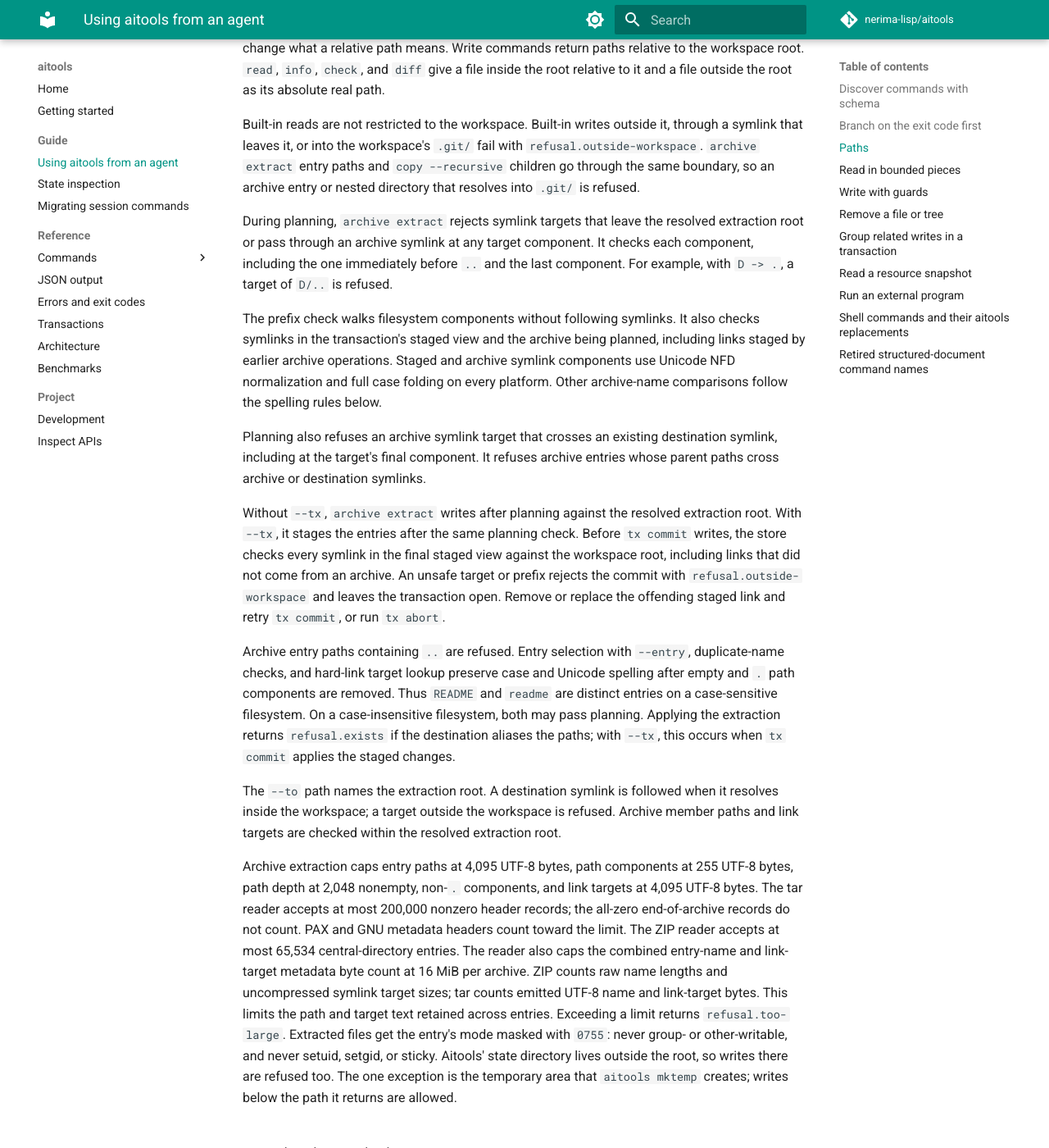
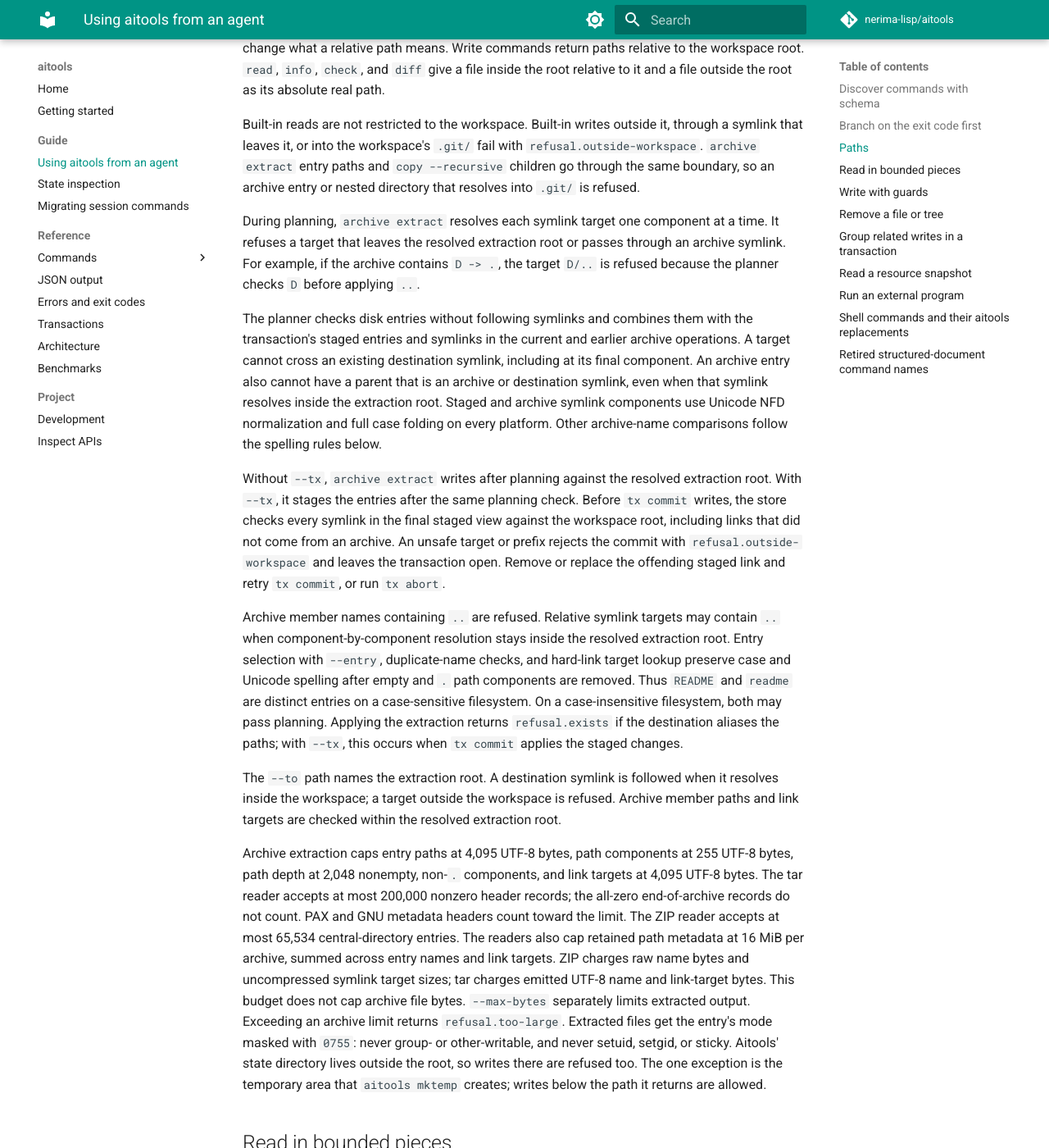
Before and after one commit to nerima-lisp/aitools, an MkDocs documentation site: the page built from docs/src/guide/agents.md, in a window 1280 px wide and 1400 px high, scrolled down 1191 px. Shown: the whole window at 82% size. Built offline with MkDocs 1.6.1 and Material for MkDocs 9.7.7, drawn with Linux system fonts in a browser that asks for light colours; comment, search, counter and statistics services are not loaded.

Commit message:
docs: clarify archive path and metadata limits

```diff
--- a/docs/src/guide/agents.md
+++ b/docs/src/guide/agents.md
@@ -50,22 +50,20 @@ symlink that leaves it, or into the workspace's `.git/` fail with
 `copy --recursive` children go through the same boundary, so an archive entry
 or nested directory that resolves into `.git/` is refused.
 
-During planning, `archive extract` rejects symlink targets that leave the
-resolved extraction root or pass through an archive symlink at any target
-component. It checks each component, including the one immediately before
-`..` and the last component. For example, with `D -> .`, a target of `D/..` is
-refused.
+During planning, `archive extract` resolves each symlink target one component
+at a time. It refuses a target that leaves the resolved extraction root or
+passes through an archive symlink. For example, if the archive contains
+`D -> .`, the target `D/..` is refused because the planner checks `D` before
+applying `..`.
 
-The prefix check walks filesystem components without following symlinks. It
-also checks symlinks in the transaction's staged view and the archive being
-planned, including links staged by earlier archive operations. Staged and
-archive symlink components use Unicode NFD normalization and full case folding
-on every platform. Other archive-name comparisons follow the spelling rules
-below.
-
-Planning also refuses an archive symlink target that crosses an existing
-destination symlink, including at the target's final component. It refuses
-archive entries whose parent paths cross archive or destination symlinks.
+The planner checks disk entries without following symlinks and combines them
+with the transaction's staged entries and symlinks in the current and earlier
+archive operations. A target cannot cross an existing destination symlink,
+including at its final component. An archive entry also cannot have a parent
+that is an archive or destination symlink, even when that symlink resolves
+inside the extraction root. Staged and archive symlink components use Unicode
+NFD normalization and full case folding on every platform. Other archive-name
+comparisons follow the spelling rules below.
 
 Without `--tx`, `archive extract` writes after planning against the resolved
 extraction root. With `--tx`, it stages the entries after the same planning
@@ -75,9 +73,11 @@ an archive. An unsafe target or prefix rejects the commit with
 `refusal.outside-workspace` and leaves the transaction open. Remove or replace
 the offending staged link and retry `tx commit`, or run `tx abort`.
 
-Archive entry paths containing `..` are refused. Entry selection with
-`--entry`, duplicate-name checks, and hard-link target lookup preserve case and
-Unicode spelling after empty and `.` path components are removed. Thus
+Archive member names containing `..` are refused. Relative symlink targets may
+contain `..` when component-by-component resolution stays inside the resolved
+extraction root. Entry selection with `--entry`, duplicate-name checks, and
+hard-link target lookup preserve case and Unicode spelling after empty and `.`
+path components are removed. Thus
 `README` and `readme` are distinct entries on a case-sensitive filesystem. On
 a case-insensitive filesystem, both may pass planning. Applying the extraction
 returns `refusal.exists` if the destination aliases the paths; with `--tx`,
@@ -93,11 +93,12 @@ Archive extraction caps entry paths at 4,095 UTF-8 bytes, path components at
 targets at 4,095 UTF-8 bytes. The tar reader accepts at most 200,000 nonzero
 header records; the all-zero end-of-archive records do not count. PAX and GNU
 metadata headers count toward the limit. The ZIP reader accepts at most 65,534
-central-directory entries. The reader also caps the combined entry-name and
-link-target metadata byte count at 16 MiB per archive. ZIP counts raw name
-lengths and uncompressed symlink target sizes; tar counts emitted UTF-8 name
-and link-target bytes. This limits the path and target text retained across
-entries. Exceeding a limit returns `refusal.too-large`.
+central-directory entries. The readers also cap retained path metadata at
+16 MiB per archive, summed across entry names and link targets. ZIP charges
+raw name bytes and uncompressed symlink target sizes; tar charges emitted
+UTF-8 name and link-target bytes. This budget does not cap archive file bytes.
+`--max-bytes` separately limits extracted output. Exceeding an archive limit
+returns `refusal.too-large`.
 Extracted files get the entry's mode masked with `0755`: never group- or
 other-writable, and never setuid, setgid, or sticky. Aitools' state directory
 lives outside the root, so writes there are refused too. The one
```
Also changed, not shown: CHANGELOG.md.
